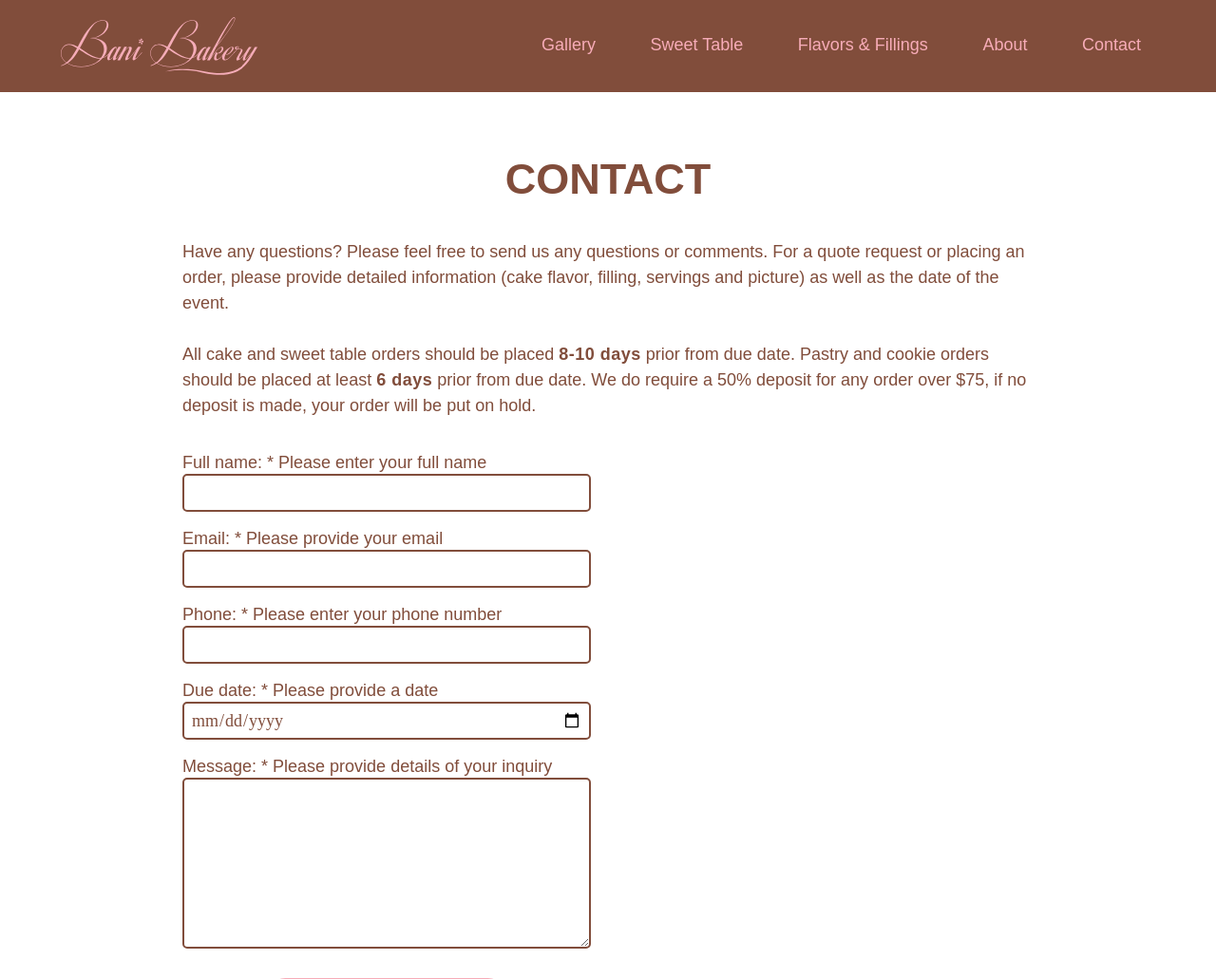
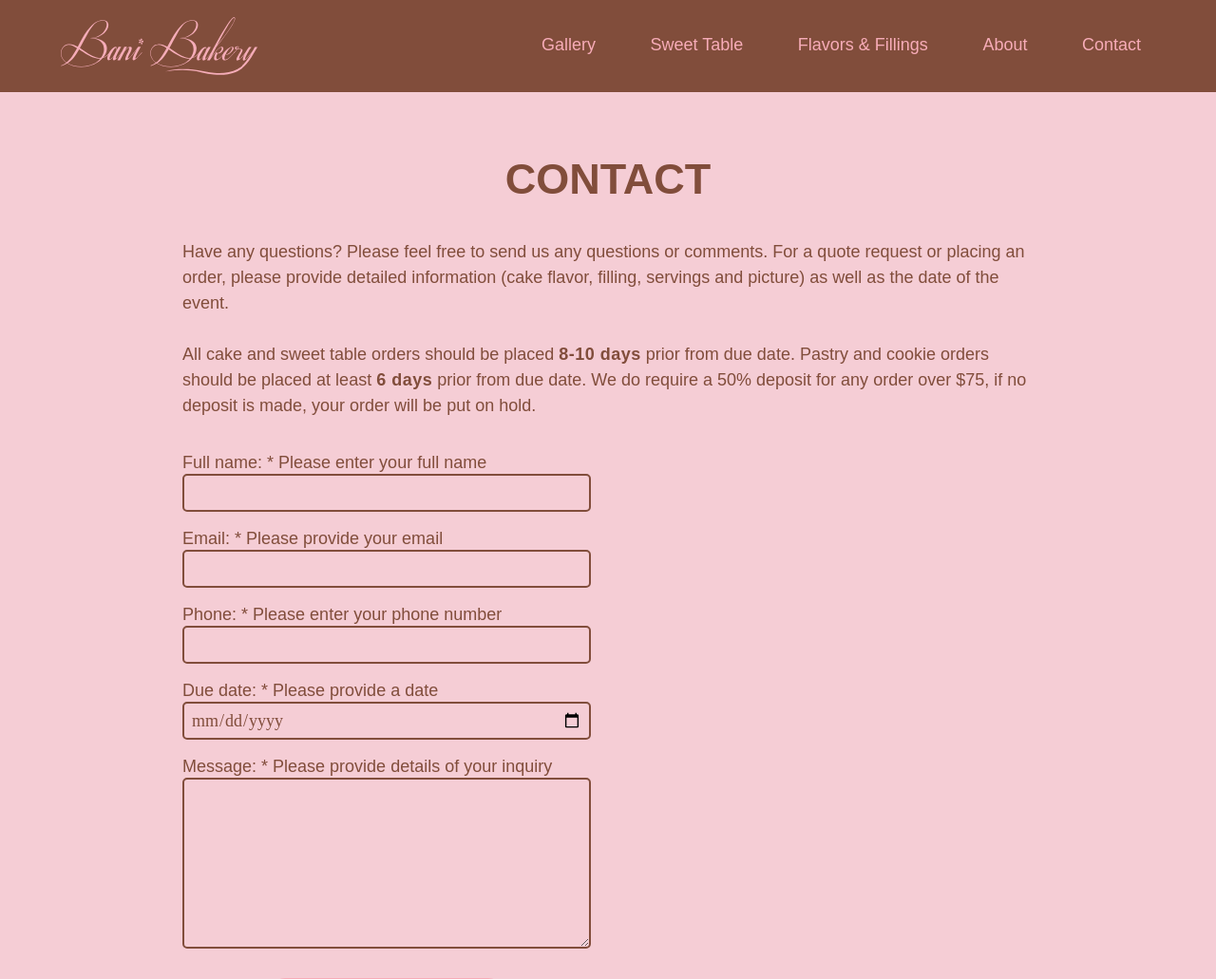
Before and after one commit to RoLo-dev/bani_test, a PHP site: page /contact.php in a window 1280 px wide. Shown: the top 1031 px of the page at 95% size. Run offline with PHP 8.4, Linux system fonts and the light colour scheme; some libraries are stand-ins or nearby versions; some web fonts are replaced.

Commit message:
init commit

```diff
--- a/css/styles.css
+++ b/css/styles.css
@@ -419,8 +419,9 @@ header{
 }
 /* Contact */
 #contact {
-    padding: 12rem 0 1.5rem 0;
+    background-color: #f5cdd5;
     color: #814d3b;
+    padding: 2rem 0;
 }
 #contact h2 {
     text-align: center;
--- a/index.html
+++ b/index.html
@@ -297,7 +297,8 @@
         </div>
     </section>
 
-    <section id="contact" class="wrapper" data-aos="fade-down">
+    <section id="contact" data-aos="fade-down">
+        <div class="wrapper">
             <h2>CONTACT</h2>
             <p>Have any questions? Please feel free to send us any questions or comments. For a quote request or placing an order, please provide detailed information (cake flavor, filling, servings and picture) as well as the date of the event.
             </br>
@@ -319,6 +320,8 @@
                         <label for="date">Due date:</label>
                         <input type="date" name="date">
 
+                        <input type="file" name="attachment" accept="image/png, image/jpeg">
+
                         <label for="message">Message:</label>
                         <textarea name="message"></textarea>
                         <button type="submit" onclick="validateForm()" name="submit">SEND</button>
@@ -326,6 +329,7 @@
                 </div>
                 <div class="map">
                     <iframe src="https://www.google.com/maps/embed?pb=!1m18!1m12!1m3!1d3317.0578767952493!2d-117.92201634876362!3d33.75917024046908!2m3!1f0!2f0!3f0!3m2!1i1024!2i768!4f13.1!3m3!1m2!1s0x80dcd80b68bcd7c1%3A0x595e516c978318ea!2sBani%20Bakery!5e0!3m2!1sen!2sus!4v1588195290219!5m2!1sen!2sus" frameborder="0" style="border:0;" allowfullscreen="" aria-hidden="false" tabindex="0"></iframe>
+                </div>
             </div>
         </div>
     </section>
```
Lines whose indentation alone changed are shown as unchanged.
